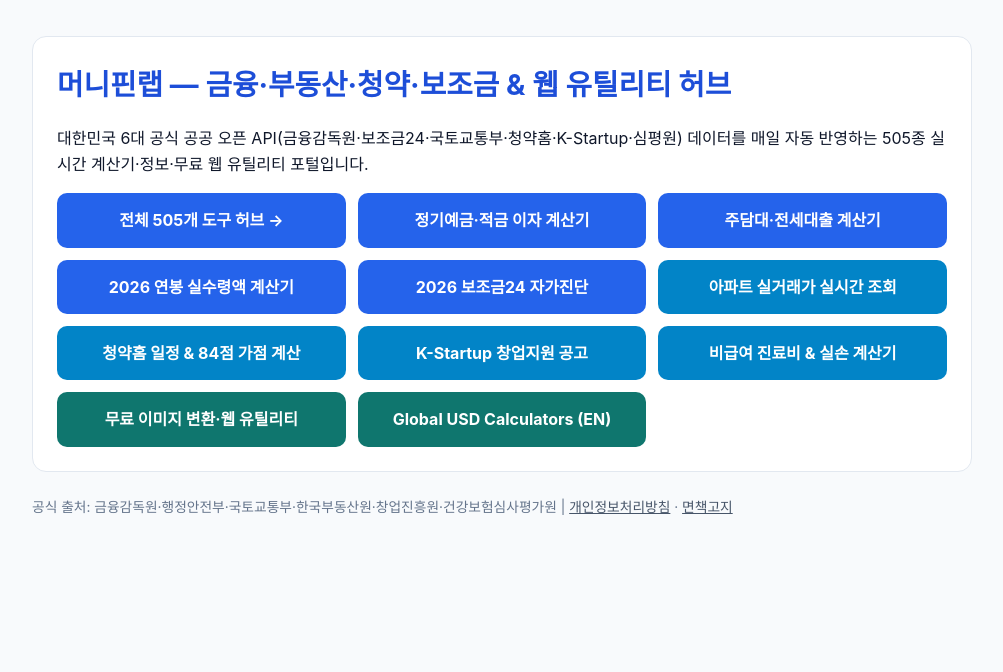
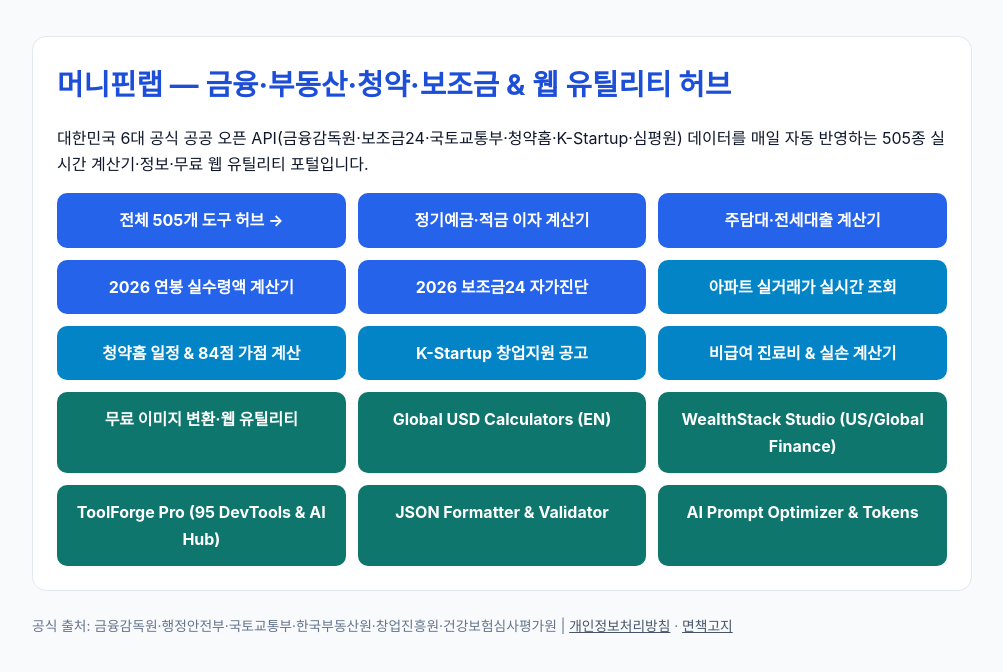
Before and after one commit to dream8837z/dream8837z.github.io, a plain HTML site: page index.html in a window 1280 px wide. Shown: the whole page, without its empty margins (138-1141 px from the left). Drawn offline with Linux system fonts and the light colour scheme.

Commit message:
feat: add WealthStack Studio and ToolForge Pro links to root portal

```diff
--- a/index.html
+++ b/index.html
@@ -39,6 +39,10 @@
         <a class="btn pub" href="/pseo-revenue-autopilot/medical/all.html">비급여 진료비 &amp; 실손 계산기</a>
         <a class="btn en" href="/pseo-revenue-autopilot/tools/image-converter.html">무료 이미지 변환·웹 유틸리티</a>
         <a class="btn en" href="/pseo-revenue-autopilot/en/mortgage-400k-30y.html">Global USD Calculators (EN)</a>
+        <a class="btn en" href="/passive-income-microsaas-autopilot/index.html">WealthStack Studio (US/Global Finance)</a>
+        <a class="btn en" href="/devtool-ai-utility-autopilot/index.html">ToolForge Pro (95 DevTools &amp; AI Hub)</a>
+        <a class="btn en" href="/devtool-ai-utility-autopilot/tools/json-formatter-validator.html">JSON Formatter &amp; Validator</a>
+        <a class="btn en" href="/devtool-ai-utility-autopilot/tools/ai-prompt-optimizer.html">AI Prompt Optimizer &amp; Tokens</a>
       </div>
     </section>
     <footer>
```
